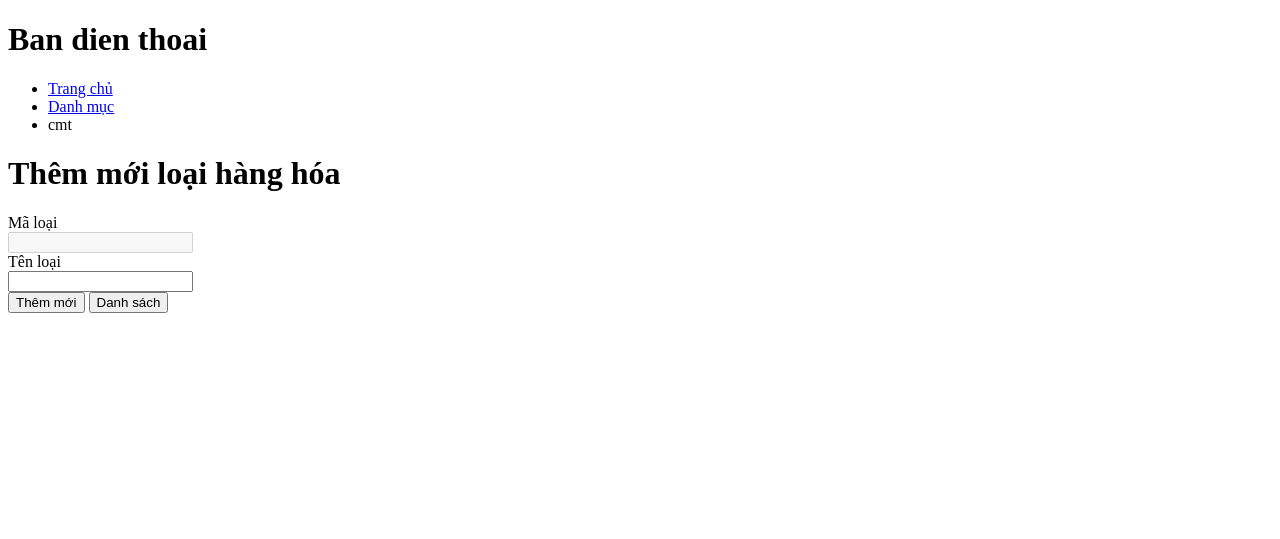
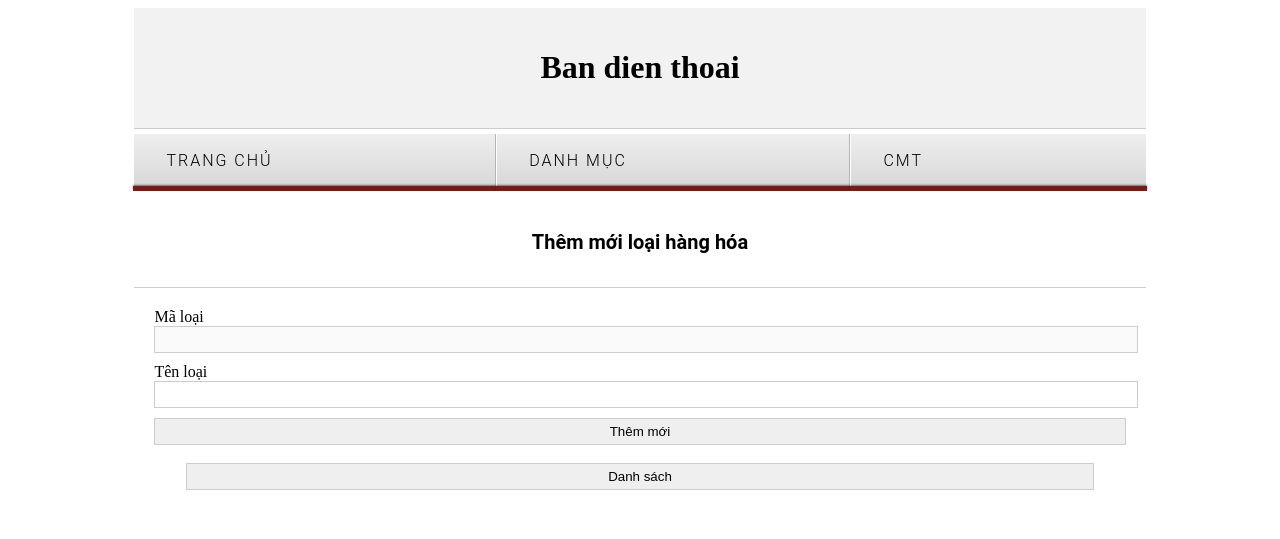
Before and after one commit to 04-PRO1014-WD18320/Nhom12_WebBanHang_TaoVietStore, a PHP site: page /index.php?act=adddm in a window 1280 px wide. Shown: the top 539 px of the page. Run offline with PHP 8.4, Linux system fonts and the light colour scheme.

Commit message:
css lan1

```diff
--- a/admin/danhmuc/list.php
+++ b/admin/danhmuc/list.php
@@ -19,7 +19,7 @@
                                 $xoadm="index.php?act=xoadm&id=".$id;
 
                                 echo '<tr>
-                                <td><input type="checkbox" name="" id=""></td>
+
                                 <td>'.$id.'</td>
                                 <td>'.$name.'</td>
                                 <td><a href="'.$suadm.'"><input type="button" value="Sửa"></a> <a href="'.$xoadm.'"><input type="button" value="Xóa"></a></td>
--- a/view/Css/Style.css
+++ b/view/Css/Style.css
@@ -0,0 +1,192 @@
+*,
+*:before {
+  -webkit-transition: all 0.3s ease;
+  transition: all 0.3s ease;
+
+}
+.container {
+    width: 80%;
+    margin: 0 auto;
+  }
+
+  /* Style the header section */
+  .headeradmin {
+    background-color: #f2f2f2;
+    padding: 20px 0;
+    text-align: center;
+    border-bottom: 1px solid #ccc;
+  }
+
+/* body {
+    background-color: #212121;
+  } */
+li {
+    display: inline-block;
+    list-style: outside none none;
+    margin: 0;
+    position: relative;
+    font-family: 'Roboto', Arial, sans-serif;
+    text-align: left;
+    text-transform: uppercase;
+    font-weight: 300;
+    background-color: #eee;
+    display: inline-block;
+    padding: 0;
+    letter-spacing: 2px;
+    background-image: -webkit-linear-gradient(bottom, rgba(0, 0, 0, 0.1) 0%, transparent 100%);
+    background-image: linear-gradient(to top, rgba(0, 0, 0, 0.1) 0%, transparent 100%);
+    border-left: 1px solid #ffffff;
+    border-right: 1px solid #b3b3b3;
+}
+li:first-of-type {
+    border-left: none;
+  }
+  li:last-of-type {
+    border-right: none;
+  }
+  a {
+    color: #000000;
+    display: block;
+    padding: 1.1em 2em 1.3em;
+    position: relative;
+    text-decoration: none;
+  }
+  a:hover {
+    color: #ffffff;
+  }
+  li:before, li:after {
+  position: absolute;
+  content: '';
+}
+li:before {
+    background-color: #962d22;
+    left: 0;
+    right: 0;
+    bottom: 100%;
+    top: 0;
+    opacity: 0;
+  }
+  li:after {
+    position: absolute;
+    bottom: 0;
+    left: -1px;
+    right: -1px;
+    height: 5px;
+    background-color: #6d2018;
+    box-shadow: 0px -1px 2px rgba(0, 0, 0, 0.5);
+  }
+
+  ul {
+    /* display: none;
+    position: absolute; */
+    /* top: 10%; */
+    margin: 0;
+    padding: 5px 0;
+    /* white-space: nowrap;
+    font-size: 0.8em;
+    background-color: #8e2a20;
+    color: #ffffff;
+    font-weight: 400; */
+  }
+  /* ul li {
+    display: list-item;
+    float: none;
+    position: relative;
+  }
+  ul li a {
+    padding: 0.8em 1.2em;
+    color: #ffffff;
+    text-transform: none;
+    opacity: 0.8;
+  } */
+
+
+  ul li a:hover {
+    opacity: 1;
+  }
+  li:hover > ul {
+    display: inherit;
+  }
+  li > a:after {
+    content: ' \f3d0';
+    font-family: "Ionicons";
+  }
+  li > a:only-child:after {
+    content: '';
+  }
+  ul ul {
+    background-color: #962d22;
+    top: 0px;
+    left: 100%;
+    list-style: none;
+    font-size: 1em;
+  }
+
+  ul li > a:after {
+    content: ' \f3d1';
+  }
+  li:hover > a,
+ li.current > a {
+  color: #fff;
+}
+
+ li:hover:before,
+ li.current:before {
+  bottom: 0;
+  opacity: 1;
+}
+.frmtitle {
+    padding: 20px 0;
+    border-bottom: 1px solid #ccc;
+    text-align: center;
+  }
+
+  .frmtitle h1 {
+    font-size: 20px;
+    font-family: Roboto, sans-serif;
+    color: #000;
+  }
+
+  .frmcontent {
+    padding: 20px;
+  }
+
+  .frmcontent form {
+    margin: 0;
+    padding: 0;
+  }
+
+  .frmcontent form .row {
+    margin-bottom: 10px;
+  }
+
+  .frmcontent form label {
+    display: block;
+    font-size: 14px;
+    margin-bottom: 5px;
+  }
+
+  .frmcontent form input {
+    width: 100%;
+    padding: 5px;
+    border: 1px solid #ccc;
+  }
+  ul {
+    display: flex;
+    justify-content: space-between;
+    align-items: center;
+    flex-wrap: wrap;
+
+  }
+
+  li:first-child {
+    margin-left: 0;
+  }
+
+  li:last-child {
+    margin-right: 0;
+  }
+
+  li {
+    flex: 1 0 auto;
+  }
```
